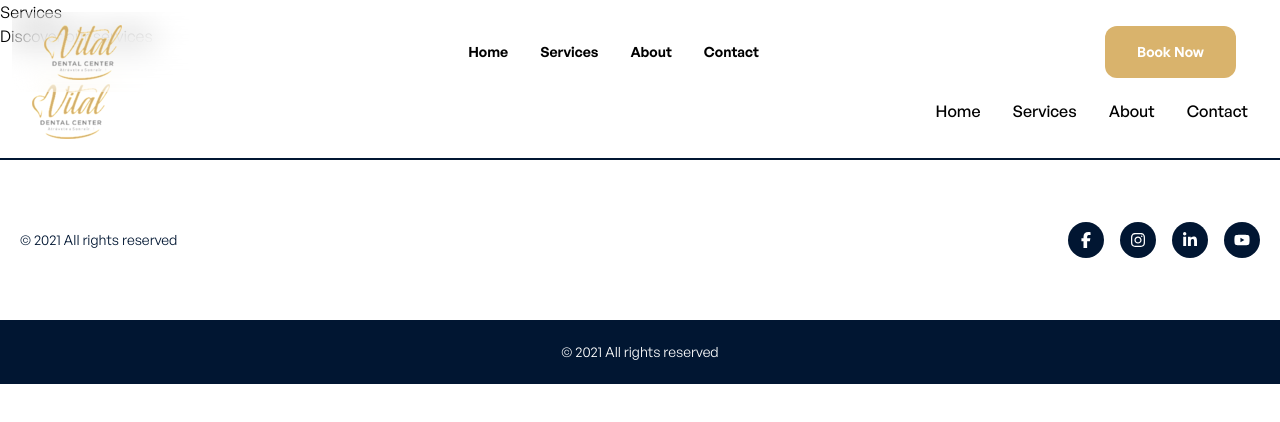
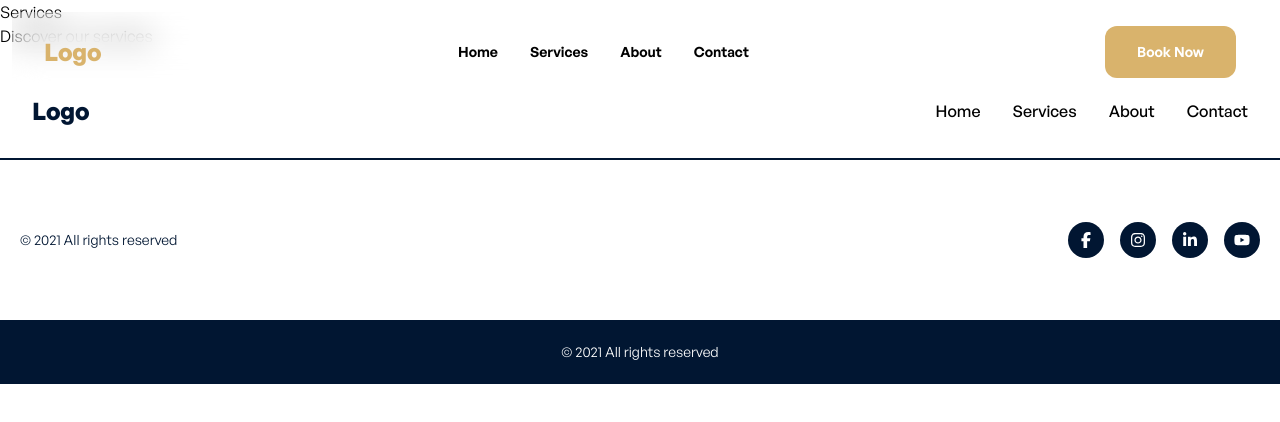
Before and after one commit to ElJosecito/vdc-web, a React (Vite) app: page /services in a window 1280 px wide. Shown: the top 422 px of the page. Built offline with nearby package versions, Linux system fonts and the light colour scheme.

Commit message:
Update Footer and Header components with logo changes

```diff
--- a/src/assets/components/layout/Footer.jsx
+++ b/src/assets/components/layout/Footer.jsx
@@ -14,7 +14,9 @@ function Footer() {
             <div className='max-w-screen-2xl w-full pt-4'>
                 <nav className='flex justify-between items-center w-full h-24 px-8 border-b-2 border-[#011632]'>
                     <div className='text-2xl font-bold'>
-                        <img src={logo} alt="" />
+                        {/* <img src={logo} alt="" /> */}
+
+                        <h1 className='text-[#011632]'>Logo</h1>
                     </div>
                     <ul className='flex md:gap-8 gap-4 font-medium text-base'>
                         <motion.li whileHover={{ scale: 1.3 }}>
--- a/src/assets/components/layout/Header.jsx
+++ b/src/assets/components/layout/Header.jsx
@@ -38,7 +38,8 @@ function Header() {
             <div className='max-w-[1350px] w-full lg:pt-3 pt-0 md:px-3 px-0'>
                 <nav className={`flex justify-between items-center w-full h-20 px-8 rounded-md backdrop-blur-lg transition-all duration-500  ${scroll ? 'bg-[#E6F6FE] shadow-lg' : 'bg-transparent'}`}>
                     <div className='text-2xl font-bold'>
-                        <img src={logo} alt="" />
+                        {/* <img src={logo} alt="" /> */}
+                        <h1 className='text-[#D9B36C]'>Logo</h1>
                     </div>
                     <ul className='lg:flex gap-8 font-semibold text-base hidden'>
                         <motion.li whileHover={{ scale: 1.5 }} className='text-sm'>
```
